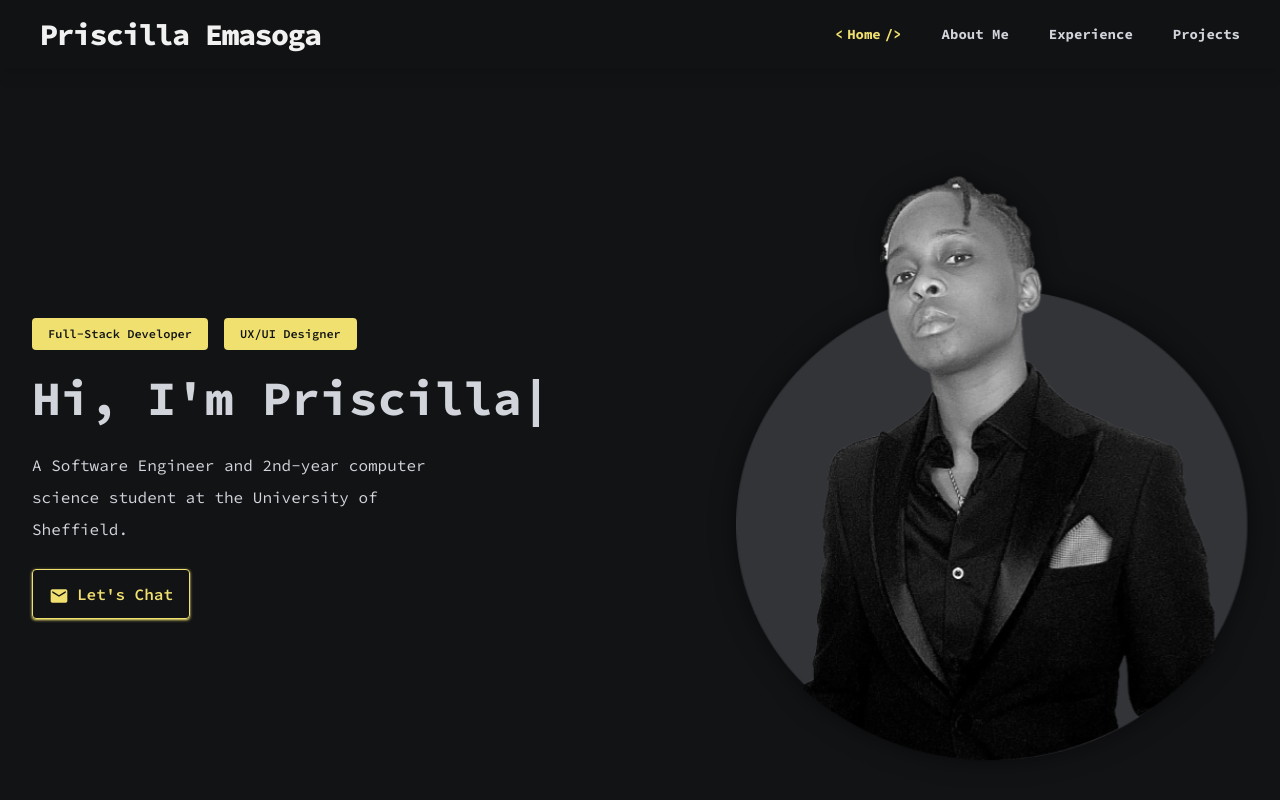
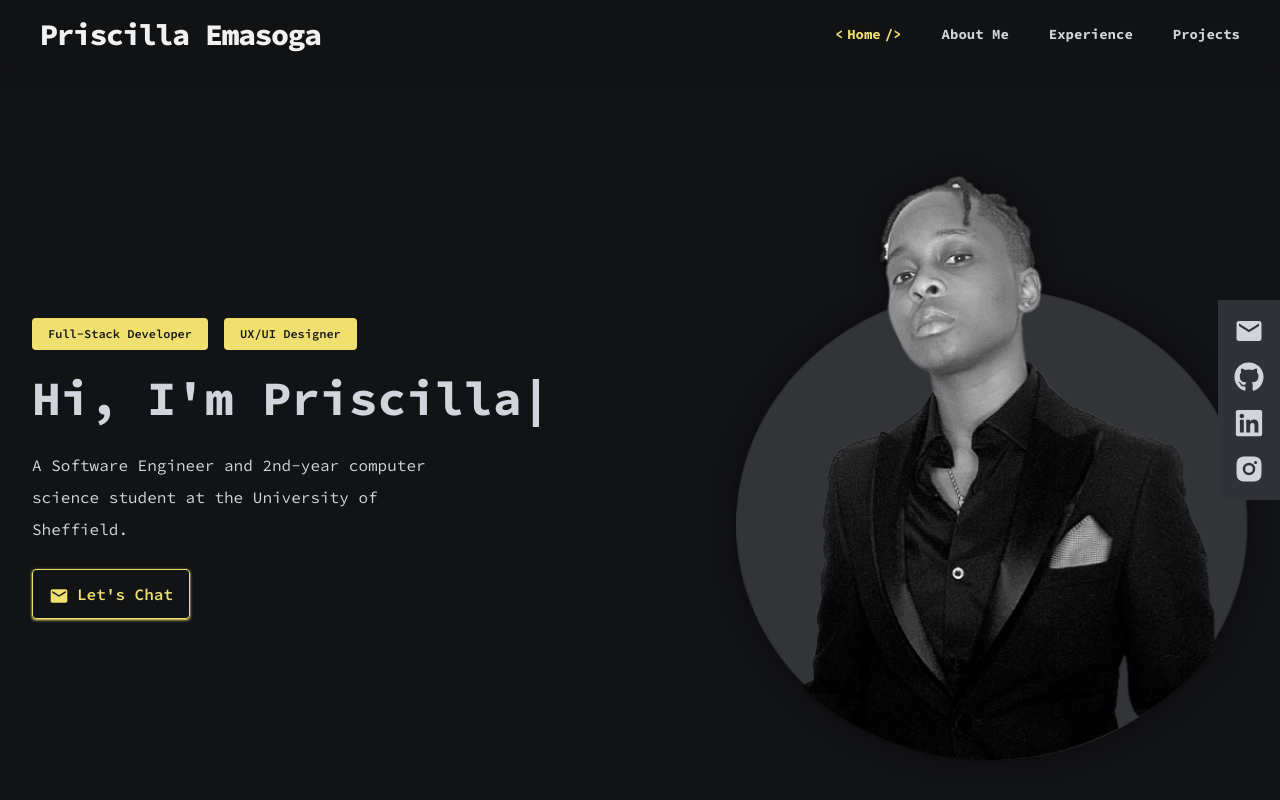
Before and after one commit to priscilla-e/my-portfolio, a React (Vite) app: page /#hero in a window 1280 px wide. Shown: the top 800 px of the page. Built offline with nearby package versions, Linux system fonts and the light colour scheme.

Commit message:
Add socialicons component

```diff
--- a/src/App.jsx
+++ b/src/App.jsx
@@ -1,3 +1,4 @@
+import {useEffect} from "react";
 import {useNavigate} from "react-router-dom";
 import Header from './components/layout/Header.jsx'
 import Hero from "./components/hero/Hero.jsx";
@@ -6,7 +7,9 @@ import Experience from "./components/experience/Experience.jsx";
 import Projects from "./components/projects/Projects.jsx";
 import Footer from "./components/layout/Footer.jsx";
 import useSectionObserver from "./hooks/useSectionObserver.jsx";
-import {useEffect} from "react";
+import SocailIcons from "./components/SocialIcons.jsx";
+
+
 export default function App() {
     const navigate = useNavigate();
     const activeSection = useSectionObserver(['hero', 'about', 'experience', 'projects']);
@@ -19,6 +22,7 @@ export default function App() {
 
     return (
         <>
+            <SocailIcons />
             <Header activeSection={activeSection}/>
             <main>
                 <Hero/>
--- /dev/null
+++ b/src/components/SocialIcons.jsx
@@ -0,0 +1,25 @@
+import {MdEmail} from "react-icons/md";
+import {FaGithub, FaLinkedin} from "react-icons/fa";
+import {RiInstagramFill} from "react-icons/ri";
+
+export default function SocialIcons(){
+    return(
+        <div className="fixed right-0 bottom-0 left-0 bg-darkLine !z-40 md:left-auto md:bottom-auto md:top-1/2 md:-translate-y-1/2">
+            <div className="flex items-center justify-center p-4 space-x-4 text-3xl md:inline-flex md:flex-col md:space-x-0 md:space-y-4">
+                <a href="mailto:priscillaemasoga[at]gmail[dot]com">
+                    <MdEmail/>
+                </a>
+                <a href='https://github.com/priscilla-e' target='_blank' rel='noreferrer'>
+                    <FaGithub/>
+                </a>
+                <a href='https://www.linkedin.com/in/priscillaemasoga/' target='_blank' rel='noreferrer'>
+                    <FaLinkedin/>
+                </a>
+                <a href='https://www.instagram.com/cilla.dev/' target='_blank' rel='noreferrer'>
+                    <RiInstagramFill/>
+                </a>
+
+            </div>
+        </div>
+    )
+}
```
